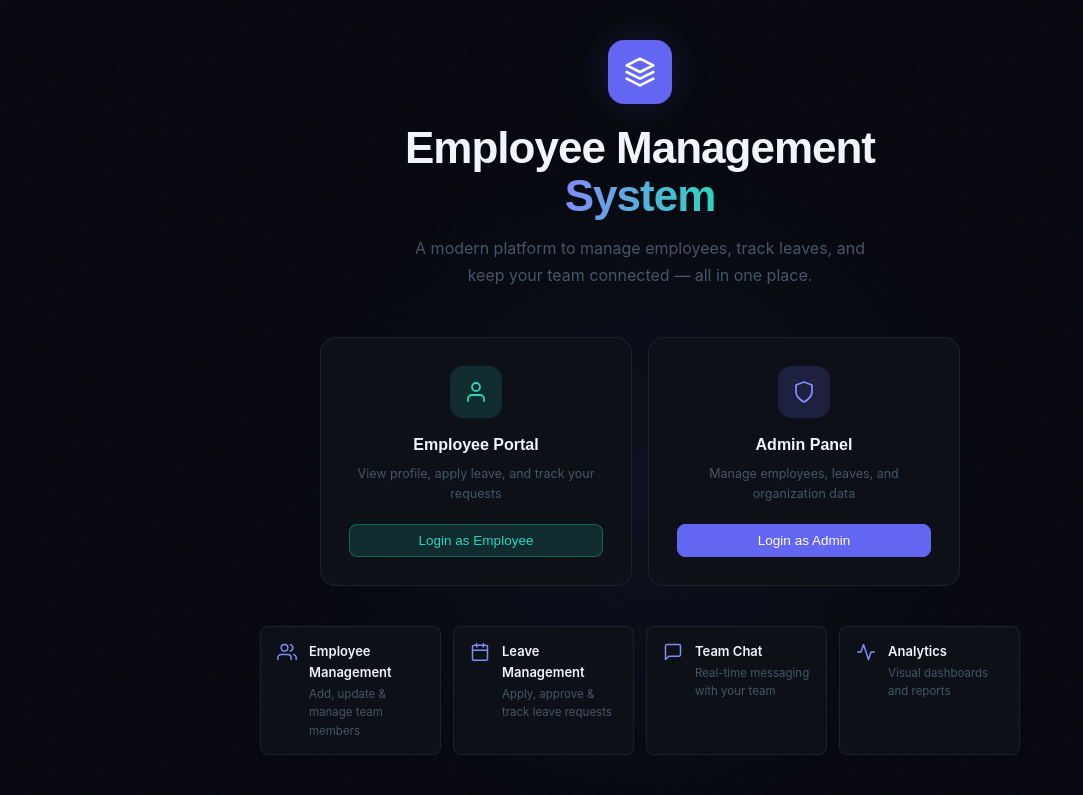
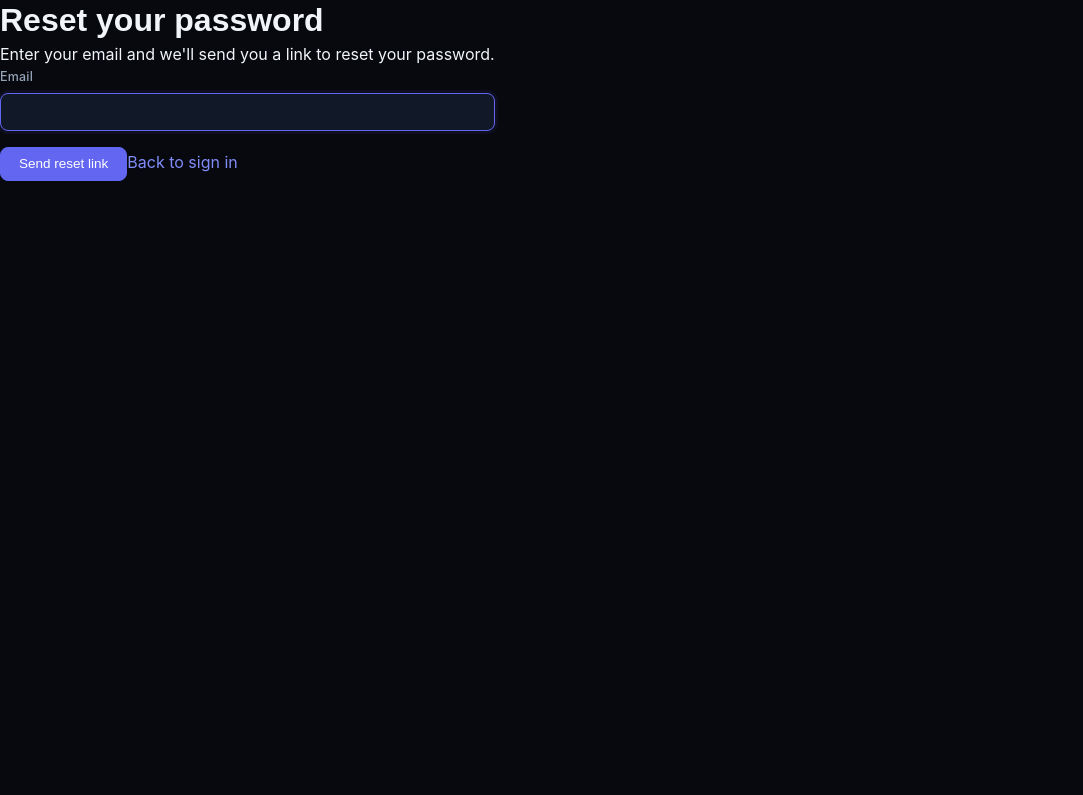
Before and after one commit to Rutikyadav71/Tenemsa, a React (Vite) app in the folder frontend/: page /forgot-password in a window 1280 px wide. Before the commit this address led to /. Shown: the top 795 px of the page, without its empty margins (0-1083 px from the left). Built offline with nearby package versions, Linux system fonts and the light colour scheme; no server answers.

Commit message:
feat(auth): add routes for forgot-password/reset-password/verify-email/oauth-callback

```diff
--- a/frontend/src/App.tsx
+++ b/frontend/src/App.tsx
@@ -4,6 +4,10 @@ import { BrowserRouter as Router, Routes, Route, Navigate, Outlet } from "react-
 
 import HomePage from "./pages/HomePage";
 import EmployeeLogin from "./pages/AuthPage";
+import ForgotPasswordPage from "./pages/ForgotPasswordPage";
+import ResetPasswordPage from "./pages/ResetPasswordPage";
+import VerifyEmailPage from "./pages/VerifyEmailPage";
+import OAuthCallbackPage from "./pages/OAuthCallbackPage";
 import AdminAuthPage from "./pages/AdminAuthPage";
 import ChatPage from "./pages/ChatPage";
 import AttendancePage from "./pages/Attendance";
@@ -138,6 +142,10 @@ export default function App() {
     <Router>
       <Routes>
         <Route path="/" element={<HomePage />} />
+        <Route path="/forgot-password" element={<ForgotPasswordPage />} />
+        <Route path="/reset-password" element={<ResetPasswordPage />} />
+        <Route path="/verify-email" element={<VerifyEmailPage />} />
+        <Route path="/oauth/callback" element={<OAuthCallbackPage />} />
         <Route path="/auth/employee" element={<EmployeeLogin />} />
         <Route path="/auth/admin" element={<AdminAuthPage />} />
         <Route element={<ProtectedRoute allowedRole="ADMIN" />}>
```
